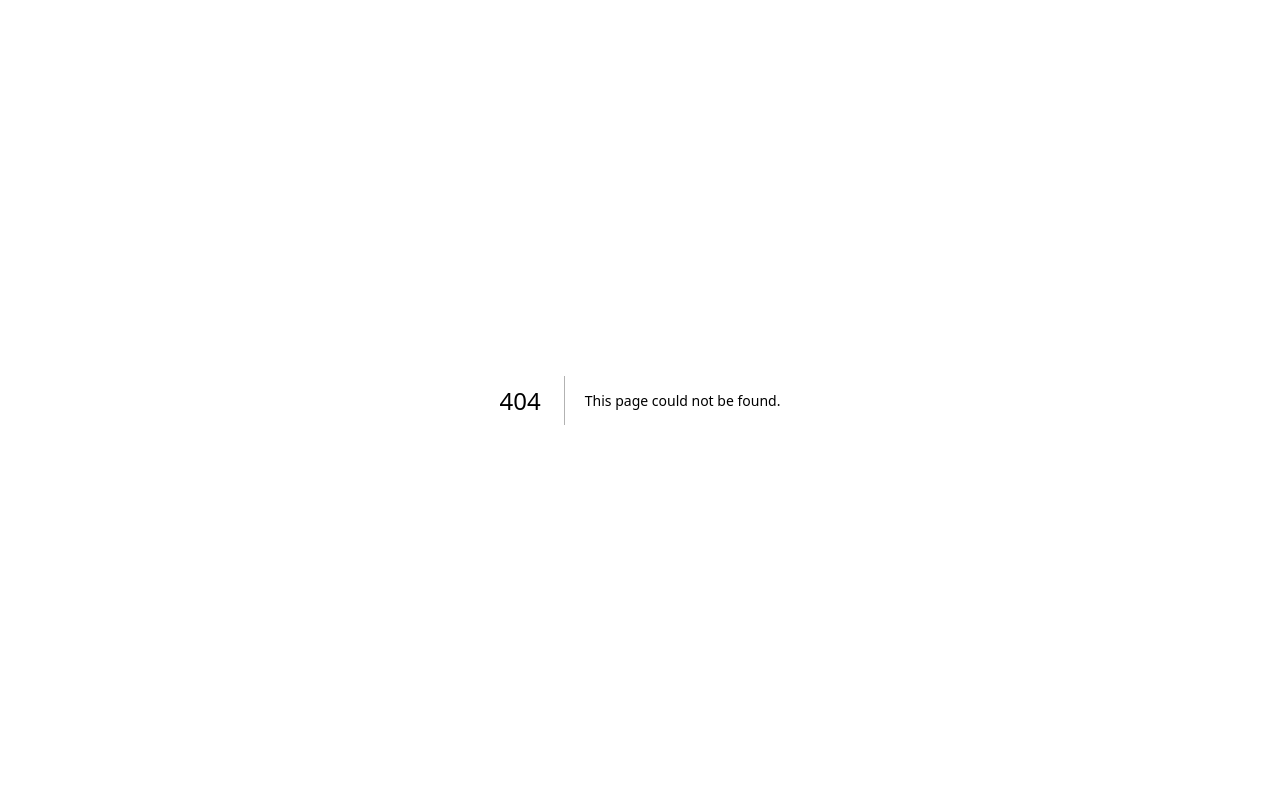
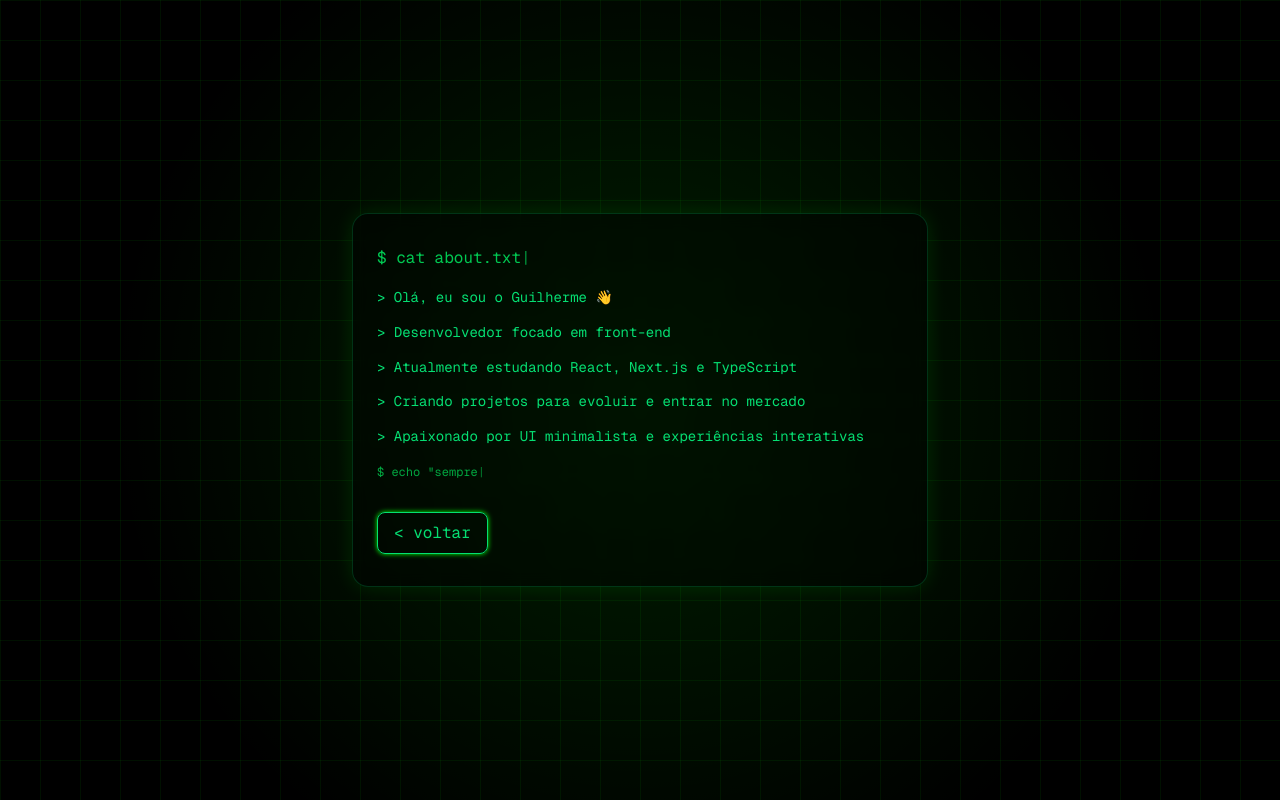
Before and after one commit to guisona508-create/dev-links, a Next.js app: page /about in a window 1280 px wide. Before the commit this address had no page. Built offline with nearby package versions, Linux system fonts and the light colour scheme.

Commit message:
feat: nova funcionalidade about me

```diff
--- /dev/null
+++ b/src/app/about/page.tsx
@@ -0,0 +1,98 @@
+"use client";
+
+import { useEffect, useState } from "react";
+
+// Hook de digitação (mesmo que você já usou)
+function useTypingEffect(text: string, speed = 100) {
+  const [displayed, setDisplayed] = useState("");
+  const [index, setIndex] = useState(0);
+  const [deleting, setDeleting] = useState(false);
+  const [pause, setPause] = useState(false);
+
+  useEffect(() => {
+    if (pause) {
+      const pauseTimeout = setTimeout(() => setPause(false), 1000);
+      return () => clearTimeout(pauseTimeout);
+    }
+
+    const timeout = setTimeout(
+      () => {
+        if (!deleting) {
+          const next = text.slice(0, index + 1);
+          setDisplayed(next);
+          setIndex(index + 1);
+
+          if (index + 1 === text.length) {
+            setPause(true);
+            setDeleting(true);
+          }
+        } else {
+          const next = text.slice(0, index - 1);
+          setDisplayed(next);
+          setIndex(index - 1);
+
+          if (index - 1 === 0) {
+            setPause(true);
+            setDeleting(false);
+          }
+        }
+      },
+      deleting ? speed / 2 : speed,
+    );
+
+    return () => clearTimeout(timeout);
+  }, [index, deleting, pause, text, speed]);
+
+  return displayed;
+}
+
+export default function About() {
+  const typingTitle = useTypingEffect("$ cat about.txt", 80);
+  const typingEcho = useTypingEffect('$ echo "sempre aprendendo 🚀"', 60);
+
+  return (
+    <main className="flex min-h-screen items-center justify-center bg-black text-green-400 font-mono relative overflow-hidden">
+      {/* GRID */}
+      <div className="absolute inset-0 bg-[linear-gradient(#00ff0010_1px,transparent_1px),linear-gradient(90deg,#00ff0010_1px,transparent_1px)] bg-[size:40px_40px]"></div>
+
+      {/* GLOW */}
+      <div className="absolute inset-0 bg-[radial-gradient(circle_at_center,_#00ff0020,_transparent_70%)]"></div>
+
+      {/* CONTEÚDO */}
+      <div className="relative z-10 w-full max-w-xl px-6 py-8 border border-green-400/20 rounded-2xl backdrop-blur-sm bg-black/40 shadow-[0_0_20px_#00ff0020] space-y-4">
+        {/* Título digitando */}
+        <p className="text-green-500">
+          {typingTitle}
+          <span className="animate-pulse">|</span>
+        </p>
+
+        {/* Conteúdo estilo terminal */}
+        <div className="space-y-3 text-sm leading-relaxed">
+          <p>{">"} Olá, eu sou o Guilherme 👋</p>
+
+          <p>{">"} Desenvolvedor focado em front-end</p>
+
+          <p>{">"} Atualmente estudando React, Next.js e TypeScript</p>
+
+          <p>{">"} Criando projetos para evoluir e entrar no mercado</p>
+
+          <p>{">"} Apaixonado por UI minimalista e experiências interativas</p>
+        </div>
+
+        {/* Linha final */}
+        <p className="text-green-600 text-xs">
+          {typingEcho}
+          <span className="animate-pulse">|</span>
+        </p>
+
+        {/* Botão voltar */}
+        <a
+          href="/"
+          className="inline-block mt-4 border border-green-400 px-4 py-2 rounded-lg hover:bg-green-400 hover:text-black transition-all duration-300 shadow-[0_0_5px_#00ff00] hover:shadow-[0_0_15px_#00ff00]"
+        >
+          {"<"} voltar
+        </a>
+      </div>
+    </main>
+  );
+}
--- a/src/app/page.tsx
+++ b/src/app/page.tsx
@@ -56,6 +56,7 @@ export default function Home() {
     { name: "Instagram", url: "https://www.instagram.com/g.sonahx/" },
     { name: "Whatsapp", url: "https://wa.me/5511978530088" },
     { name: "Email", url: "mailto:guisona742121@gmail.com" },
+    { name: "Sobre Mim", url: "/about" },
   ];
 
   const typingCat = useTypingEffect("$ cat links.txt", 80);
```
